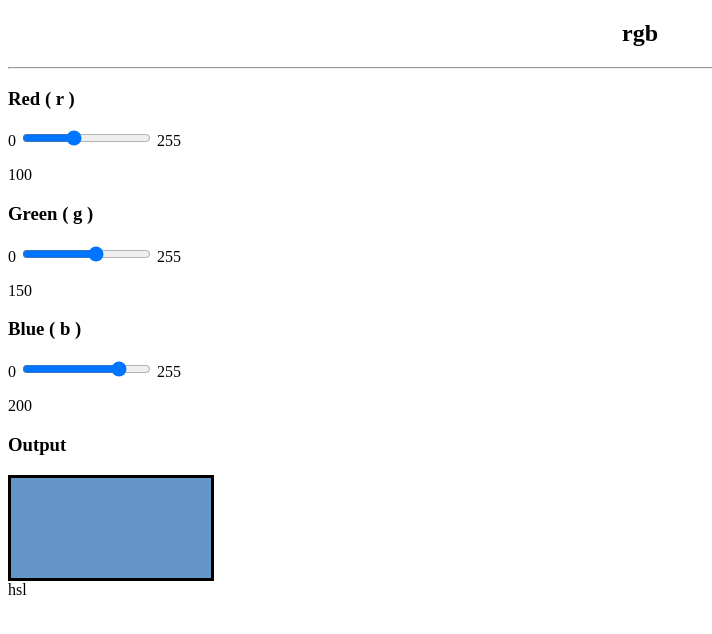
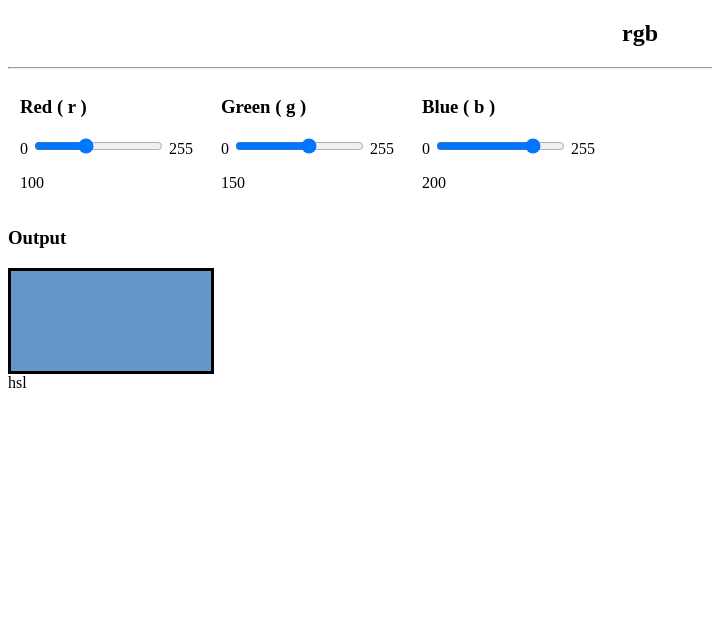
Before and after one commit to hanifshahy/color_picker, a plain HTML site: page index.html in a window 1280 px wide. Shown: the whole page, without its empty margins (0-712 px from the left). Drawn offline with Linux system fonts and the light colour scheme.

Commit message:
Fix layout

```diff
--- a/index.html
+++ b/index.html
@@ -14,22 +14,28 @@
   <!-- Header -->
   <h2>rgb</h2>
   <hr>
+  <div class="parameter-area">
     <!-- Red -->
     <h3>Red ( r )</h3>
     <span> 0 <input oninput="rgb.redSet()" type="range" name="rgb-red-input-range" id="rgb-red-input-range" min="0"
         max="255" value="100"> 255</span>
     <p id="rgb-red-output-number">100</p>
+  </div>
+  <div class="parameter-area">
     <!-- Green -->
     <h3>Green ( g )</h3>
     <span>0 <input oninput="rgb.greenSet()" type="range" name="rgb-green-input-range" id="rgb-green-input-range" min="0"
         max="255" value="150"> 255</span>
     <p id="rgb-green-output-number">150</p>
+  </div>
+  <div class="parameter-area">
     <!-- Blue -->
     <h3>Blue ( b )</h3>
     <span>0 <input type="range" oninput="rgb.blueSet()" name="rgb-blue-input-range" id="rgb-blue-input-range" min="0"
         max="255" value="200">
       255</span>
     <p id="rgb-blue-output-number">200</p>
+  </div>
   <h3>Output</h3>
   <div class="area" id="rgb-output-color"></div>
   hsl
--- a/style.css
+++ b/style.css
@@ -11,3 +11,7 @@ h2 {
 #rgb-output-color {
   background-color: rgb(100, 150, 200);
 }
+.parameter-area{
+  display: inline-block;
+  margin: 0px 12px;
+}
```
Lines whose indentation alone changed are shown as unchanged.
